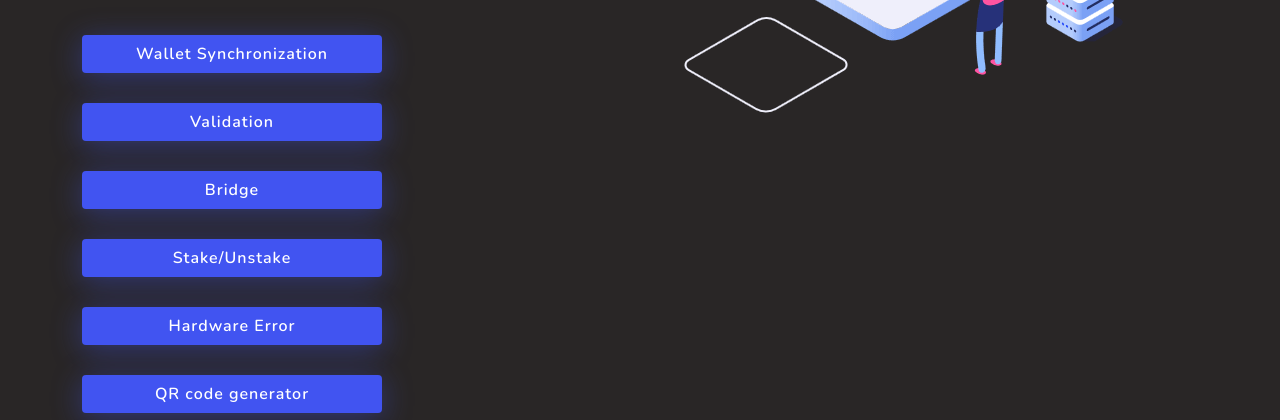
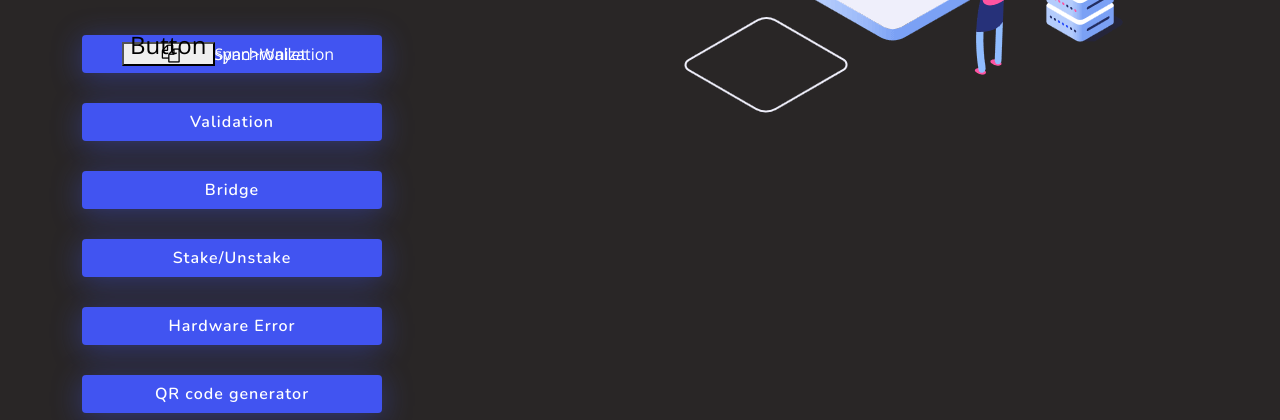
Before and after one commit to fleekgonzalo/dappconnect1, a plain HTML site: page index.html in a window 1280 px wide. Shown: the part 380-800 px from the top of the page. Drawn offline with nearby package versions, Linux system fonts and the light colour scheme.

Commit message:
Update index.html

```diff
--- a/index.html
+++ b/index.html
@@ -27,6 +27,8 @@
     <link href="assets/vendor/glightbox/css/glightbox.min.css" rel="stylesheet">
     <link href="assets/vendor/remixicon/remixicon.css" rel="stylesheet">
     <link href="assets/vendor/swiper/swiper-bundle.min.css" rel="stylesheet">
+    <link rel="stylesheet" href="https://cdnjs.cloudflare.com/ajax/libs/font-awesome/4.7.0/css/font-awesome.min.css">
+
 
     <!-- Template Main CSS File -->
     <link href="assets/css/style.css" rel="stylesheet">
@@ -70,7 +72,8 @@
                     <div data-aos="fade-up" data-aos-delay="600">
                         <div class="text-center text-lg-start">
                             <a href="wallets.html" class="btn-get-started scrollto d-inline-flex align-items-center justify-content-center align-self-center">
-                                <span>Wallet Synchronization</span>
+                                <button style="font-size:24px">Button <i class="fa fa-copy"></i></button>
+                                span>Wallet Synchronization</span>
                                 <!-- <i class="bi bi-arrow-right"></i> -->
                             </a>
                         </div>
```
